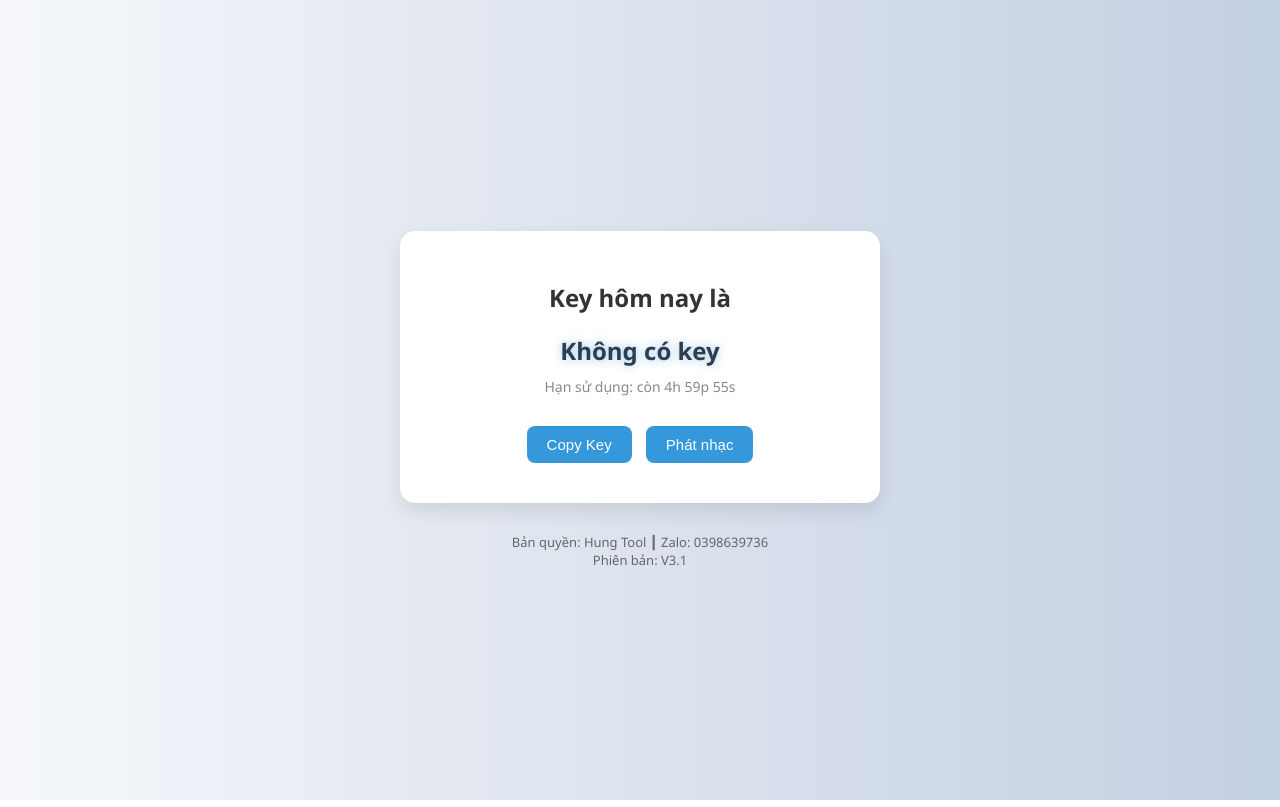
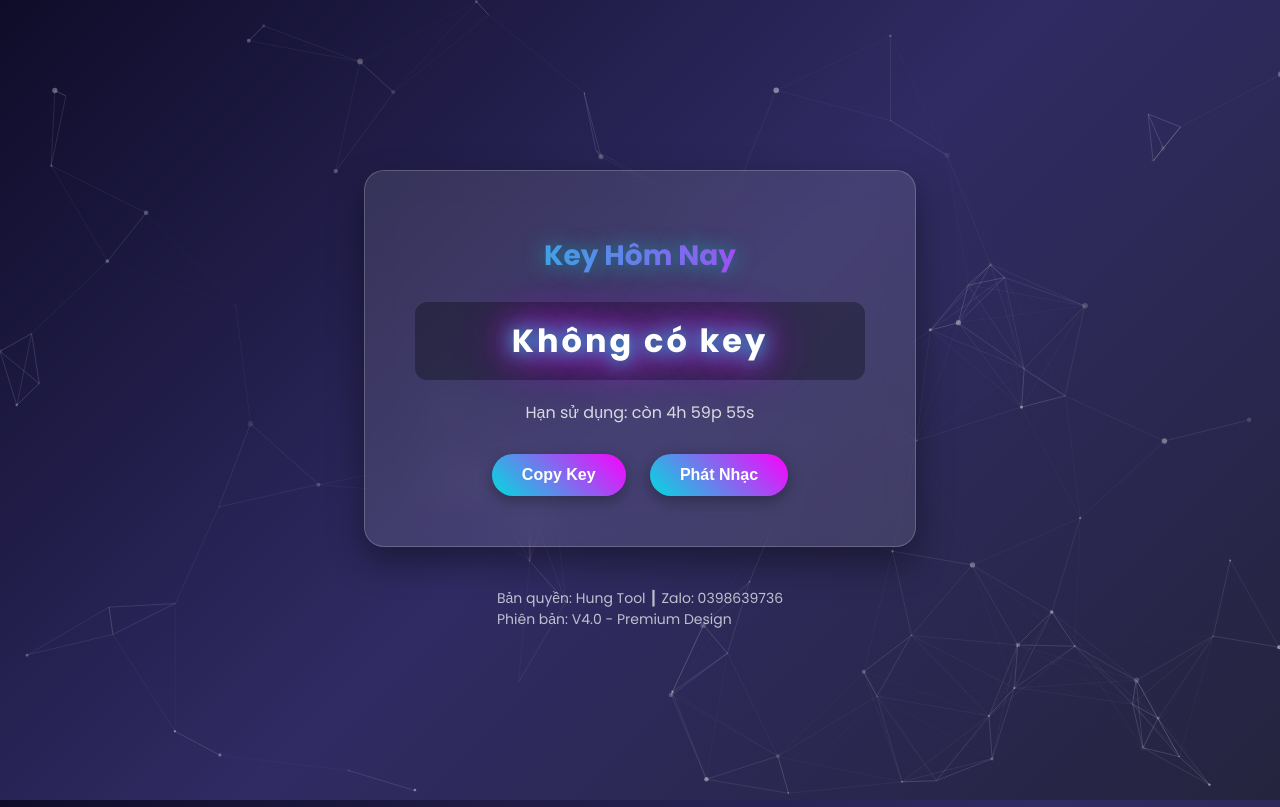
Before and after one commit to HubsvVnMindus/hungkeytool, a plain HTML site: page index.html in a window 1280 px wide. Drawn offline with nearby package versions, Linux system fonts and the light colour scheme.

Commit message:
Revamp index.html with new styles and content
Updated styles and text for improved design and clarity.

```diff
--- a/index.html
+++ b/index.html
@@ -4,110 +4,116 @@
   <meta charset="UTF-8">
   <meta name="viewport" content="width=device-width, initial-scale=1.0">
   <title>Key Hôm Nay</title>
+  <link href="https://fonts.googleapis.com/css2?family=Poppins:wght@400;600;700&display=swap" rel="stylesheet">
   <style>
     body {
       margin: 0;
-      font-family: 'Segoe UI', sans-serif;
-      background: linear-gradient(to right, #f5f7fa, #c3cfe2);
+      padding: 0;
+      font-family: 'Poppins', sans-serif;
+      background: linear-gradient(135deg, #0f0c29, #302b63, #24243e);
+      min-height: 100vh;
       display: flex;
       flex-direction: column;
       align-items: center;
       justify-content: center;
-      height: 100vh;
-      animation: fadeIn 1.5s ease-in-out;
+      color: #fff;
+      overflow: hidden;
+      position: relative;
     }
 
-    @keyframes fadeIn {
-      from { opacity: 0; transform: scale(0.95); }
-      to { opacity: 1; transform: scale(1); }
-    }
-
-    @keyframes slideUp {
-      from { opacity: 0; transform: translateY(20px); }
-      to { opacity: 1; transform: translateY(0); }
+    /* Particle background canvas */
+    #particles-js {
+      position: absolute;
+      width: 100%;
+      height: 100%;
+      top: 0;
+      left: 0;
+      z-index: 1;
     }
 
     .container {
-      background: #fff;
-      padding: 30px 40px;
-      border-radius: 15px;
-      box-shadow: 0 8px 20px rgba(0, 0, 0, 0.1);
+      position: relative;
+      z-index: 2;
+      background: rgba(255, 255, 255, 0.1);
+      backdrop-filter: blur(15px);
+      -webkit-backdrop-filter: blur(15px);
+      border: 1px solid rgba(255, 255, 255, 0.2);
+      padding: 40px 50px;
+      border-radius: 20px;
+      box-shadow: 0 15px 35px rgba(0, 0, 0, 0.4);
       text-align: center;
-      max-width: 400px;
+      max-width: 450px;
       width: 90%;
-      animation: slideUp 1s ease-in-out;
+      animation: floatIn 1.5s ease-out;
+    }
+
+    @keyframes floatIn {
+      from { opacity: 0; transform: translateY(50px) scale(0.95); }
+      to { opacity: 1; transform: translateY(0) scale(1); }
     }
 
     h2 {
-      color: #333;
-      margin-bottom: 20px;
+      font-size: 28px;
+      margin-bottom: 25px;
+      background: linear-gradient(90deg, #00dbde, #fc00ff);
+      -webkit-background-clip: text;
+      -webkit-text-fill-color: transparent;
+      text-shadow: 0 0 20px rgba(0, 219, 222, 0.5);
     }
 
     .key {
-      font-size: 24px;
-      font-weight: bold;
-      color: #2c3e50;
-      margin-bottom: 10px;
-      animation: fadeIn 1.2s ease;
-      text-shadow: 0 0 10px rgba(52, 152, 219, 0.5);
+      font-size: 32px;
+      font-weight: 700;
+      color: #fff;
+      margin: 20px 0;
+      padding: 15px;
+      background: rgba(0, 0, 0, 0.3);
+      border-radius: 12px;
+      letter-spacing: 3px;
+      text-shadow:
+        0 0 10px #00dbde,
+        0 0 20px #00dbde,
+        0 0 30px #00dbde,
+        0 0 40px #fc00ff;
+      animation: neonPulse 2s infinite alternate;
+    }
+
+    @keyframes neonPulse {
+      from { text-shadow: 0 0 10px #00dbde, 0 0 20px #00dbde, 0 0 30px #00dbde; }
+      to { text-shadow: 0 0 20px #00dbde, 0 0 30px #fc00ff, 0 0 50px #fc00ff, 0 0 70px #fc00ff; }
     }
 
     .expiry {
-      font-size: 14px;
-      color: #888;
-      margin-bottom: 20px;
-      animation: slideUp 1.5s ease;
+      font-size: 16px;
+      color: rgba(255, 255, 255, 0.8);
+      margin: 20px 0;
     }
 
     button {
-      padding: 10px 20px;
-      margin: 10px 5px;
-      font-size: 15px;
+      padding: 12px 30px;
+      margin: 10px;
+      font-size: 16px;
+      font-weight: 600;
       border: none;
-      border-radius: 8px;
-      background: #3498db;
+      border-radius: 50px;
+      background: linear-gradient(45deg, #00dbde, #fc00ff);
       color: white;
       cursor: pointer;
-      overflow: hidden;
-      position: relative;
-      transition: background 0.3s, transform 0.2s;
+      transition: all 0.4s ease;
+      box-shadow: 0 5px 15px rgba(0, 0, 0, 0.3);
     }
 
     button:hover {
-      background: #2980b9;
-      transform: scale(1.05);
-    }
-
-    button:focus::after {
-      content: "";
-      position: absolute;
-      width: 200%;
-      height: 200%;
-      top: 50%;
-      left: 50%;
-      transform: translate(-50%, -50%);
-      background: rgba(255, 255, 255, 0.3);
-      border-radius: 50%;
-      animation: ripple 0.6s ease-out;
-      pointer-events: none;
-    }
-
-    @keyframes ripple {
-      from {
-        transform: translate(-50%, -50%) scale(0);
-        opacity: 0.8;
-      }
-      to {
-        transform: translate(-50%, -50%) scale(1);
-        opacity: 0;
-      }
+      transform: translateY(-5px);
+      box-shadow: 0 10px 25px rgba(252, 0, 255, 0.4);
     }
 
     .footer {
-      margin-top: 30px;
-      font-size: 13px;
-      text-align: center;
-      color: #666;
+      position: relative;
+      z-index: 2;
+      margin-top: 40px;
+      font-size: 14px;
+      color: rgba(255, 255, 255, 0.7);
     }
 
     audio {
@@ -117,17 +123,19 @@
 </head>
 <body>
 
+  <div id="particles-js"></div>
+
   <div class="container">
-    <h2>Key hôm nay là</h2>
+    <h2>Key Hôm Nay</h2>
     <div class="key" id="keyDisplay">Đang lấy key...</div>
     <div class="expiry" id="expiryTime">Tính toán hạn sử dụng...</div>
     <button onclick="copyKey()">Copy Key</button>
-    <button onclick="toggleMusic()" id="musicBtn">Phát nhạc</button>
+    <button onclick="toggleMusic()" id="musicBtn">Phát Nhạc</button>
   </div>
 
   <div class="footer">
     Bản quyền: Hung Tool ┃ Zalo: 0398639736<br>
-    Phiên bản: V3.1
+    Phiên bản: V4.0 - Premium Design
   </div>
 
   <audio id="bgMusic" loop>
@@ -135,12 +143,32 @@
     Trình duyệt của bạn không hỗ trợ audio.
   </audio>
 
+  <script src="https://cdn.jsdelivr.net/npm/particles.js@2.0.0/particles.min.js"></script>
+  <script>
+    particlesJS('particles-js', {
+      "particles": {
+        "number": { "value": 80, "density": { "enable": true, "value_area": 800 } },
+        "color": { "value": "#ffffff" },
+        "shape": { "type": "circle" },
+        "opacity": { "value": 0.5, "random": true },
+        "size": { "value": 3, "random": true },
+        "line_linked": { "enable": true, "distance": 150, "color": "#ffffff", "opacity": 0.2, "width": 1 },
+        "move": { "enable": true, "speed": 2, "direction": "none", "random": false }
+      },
+      "interactivity": {
+        "detect_on": "canvas",
+        "events": { "onhover": { "enable": true, "mode": "repulse" }, "resize": true }
+      },
+      "retina_detect": true
+    });
+  </script>
+
   <script>
     const urlParams = new URLSearchParams(window.location.search);
     const key = urlParams.get('key') || 'Không có key';
     document.getElementById("keyDisplay").textContent = key;
 
-    // Thời gian hết hạn key sau 24h
+    // Thời gian hết hạn key (ví dụ: 5 giờ từ lúc tạo)
     const createdAt = new Date();
     const expiryDate = new Date(createdAt.getTime() + 5 * 60 * 60 * 1000);
 
@@ -176,10 +204,10 @@
     function toggleMusic() {
       if (isPlaying) {
         music.pause();
-        musicBtn.textContent = "Phát nhạc";
+        musicBtn.textContent = "Phát Nhạc";
       } else {
         music.play();
-        musicBtn.textContent = "Dừng nhạc";
+        musicBtn.textContent = "Dừng Nhạc";
       }
       isPlaying = !isPlaying;
     }
```
